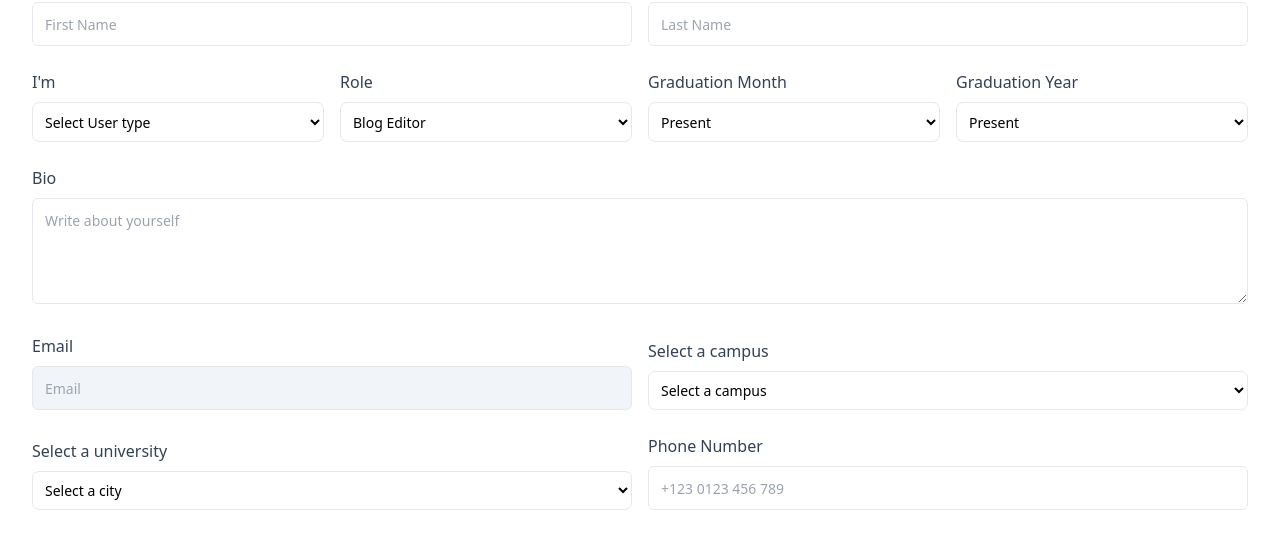
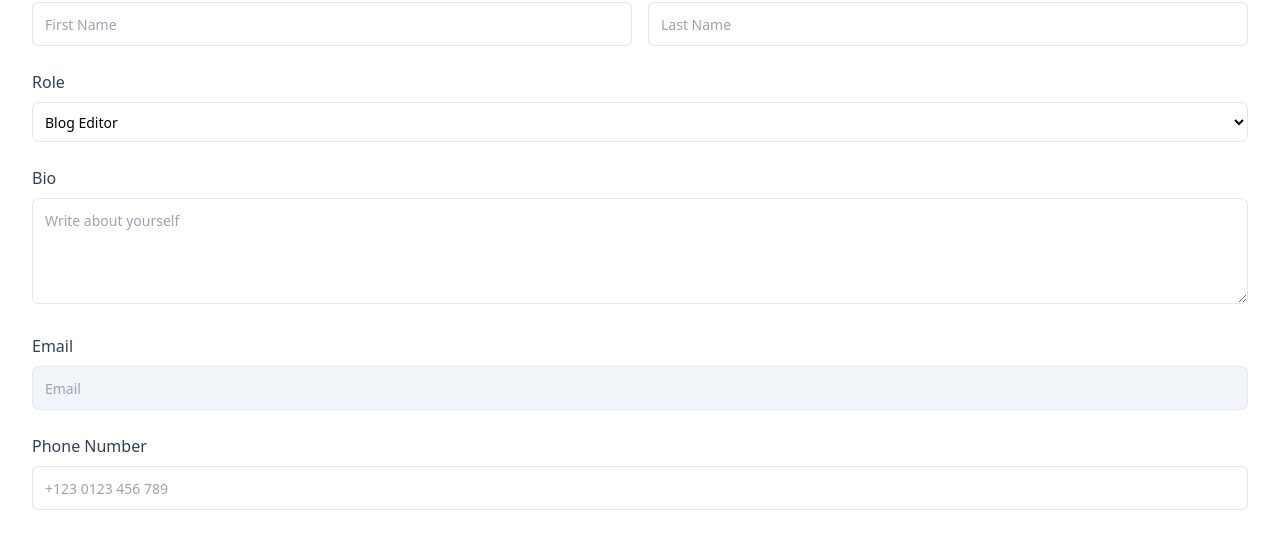
Before and after one commit to devpatel43543/Urban-Assist, a React (Create React App) app in the folder frontend/: page /user-profile in a window 1280 px wide. Shown: the part 370-918 px from the top of the page. Built offline with nearby package versions, Linux system fonts and the light colour scheme.

Commit message:
feat: intial - add user profile page

```diff
--- a/frontend/src/pages/UserProfile.jsx
+++ b/frontend/src/pages/UserProfile.jsx
@@ -109,30 +109,7 @@ export const UserProfile = () => {
 							</div>
 						</div>
 						<div className="mb-6 flex flex-col gap-4 md:flex-row">
-							<div className="w-full">
-								<p className="block antialiased font-sans text-md leading-normal text-slate-700 mb-2 font-medium">
-									I'm
-								</p>
-								<div className="relative h-10 min-w-full w-full">
-									<select
-										value={userType}
-										onChange={(e) => {
-											setUserType(e.target.value);
-											if (e.target.value === "student") {
-												setGraduationMonth("");
-												setGraduationYear("");
-											}
-										}}
-										className="peer w-full h-full bg-transparent text-blue-gray-700 font-sans font-normal text-left outline outline-0 focus:outline-0 disabled:bg-blue-gray-50 transition-all border text-sm px-2 py-2 rounded-[7px] border-blue-gray-200  "
-									>
-										<option disabled selected={!userType} value="">
-											Select User type
-										</option>
-										<option value="alumni">Alumni</option>
-										<option value="student">Student</option>
-									</select>
-								</div>
-							</div>
+
 							<div className="w-full">
 								<p className="block antialiased font-sans text-md leading-normal text-slate-700 mb-2 font-medium">
 									Role
@@ -171,54 +148,9 @@ export const UserProfile = () => {
 									</select>
 								</div>
 							</div>
-							<div className="w-full">
-								<p className="block antialiased font-sans text-md leading-normal text-slate-700 mb-2 font-medium">
-									Graduation Month
-								</p>
-								<div className="relative h-10 min-w-full w-full">
-									<select
-										value={graduationMonth}
-										onChange={(e) => setGraduationMonth(e.target.value)}
-										disabled={userType === "student"}
-										className="peer w-full h-full bg-transparent text-blue-gray-700 font-sans font-normal text-left outline outline-0 focus:outline-0 disabled:bg-slate-100 disabled:cursor-not-allowed transition-all border text-sm px-2 py-2 rounded-[7px] border-blue-gray-200  "
-									>
-										<option value="">Present</option>
-										<option value="January">January</option>
-										<option value="February">February</option>
-										<option value="March">March</option>
-										<option value="April">April</option>
-										<option value="May">May</option>
-										<option value="June">June</option>
-										<option value="July">July</option>
-										<option value="August">August</option>
-										<option value="September">September</option>
-										<option value="October">October</option>
-										<option value="November">November</option>
-										<option value="December">December</option>
-									</select>
-								</div>
-							</div>
 
-							<div className="w-full">
-								<p className="block antialiased font-sans text-md leading-normal text-slate-700 mb-2 font-medium">
-									Graduation Year
-								</p>
-								<div className="relative h-10 min-w-full w-full">
-									<select
-										disabled={userType === "student"}
-										value={graduationYear}
-										onChange={(e) => setGraduationYear(e.target.value)}
-										className="peer w-full h-full bg-transparent text-blue-gray-700 font-sans font-normal text-left outline outline-0 focus:outline-0 disabled:bg-slate-100 disabled:cursor-not-allowedus transition-all border text-sm px-2 py-2 rounded-[7px] border-blue-gray-200  "
-									>
-										<option value="">Present</option>
-										{Array.from({ length: 30 }, (_, index) => (
-											<option key={index} value={2024 - index}>
-												{2024 - index}
-											</option>
-										))}
-									</select>
-								</div>
-							</div>
+
+
 						</div>
 
 						<div className="mb-6 flex flex-col items-end gap-4 md:flex-row">
@@ -254,41 +186,10 @@ export const UserProfile = () => {
 									/>
 								</div>
 							</div>
-							<div className="w-full">
-								<p className="block antialiased font-sans text-md leading-normal text-slate-700 mb-2 font-medium">
-									Select a campus
-								</p>
-								<select
-									value={campus}
-									onChange={(e) => setCampus(e.target.value)}
-									className="peer w-full h-full bg-transparent text-blue-gray-700 font-sans font-normal text-left outline outline-0 focus:outline-0 disabled:bg-blue-gray-50 transition-all border text-sm px-2 py-2 rounded-[7px] border-blue-gray-200"
-								>
-									<option value="" disabled selected>
-										Select a campus
-									</option>
-									<option value="sexton">Sexton Campus</option>
-									<option value="studley">Studley Campus</option>
-									<option value="truro">Truro Campus</option>
-								</select>
-							</div>
+
 						</div>
 						<div className="mb-6 flex flex-col items-end gap-4 md:flex-row">
-							<div className="w-full">
-								<p className="block antialiased font-sans text-md leading-normal text-slate-700 mb-2 font-medium">
-									Select a university
-								</p>
-								<select
-									value={location}
-									onChange={(e) => setLocation(e.target.value)}
-									className="peer w-full h-full bg-transparent text-blue-gray-700 font-sans font-normal text-left outline outline-0 focus:outline-0 disabled:bg-blue-gray-50 transition-all border text-sm px-2 py-2 rounded-[7px] border-blue-gray-200"
-								>
-									<option value="" disabled selected>
-										Select a city
-									</option>
-									<option value="halifax">Halifax</option>
-									<option value="truro">Truro</option>
-								</select>
-							</div>
+
 							<div className="w-full">
 								<p className="block antialiased font-sans text-md leading-normal text-slate-700 mb-2 font-medium">
 									Phone Number
```
